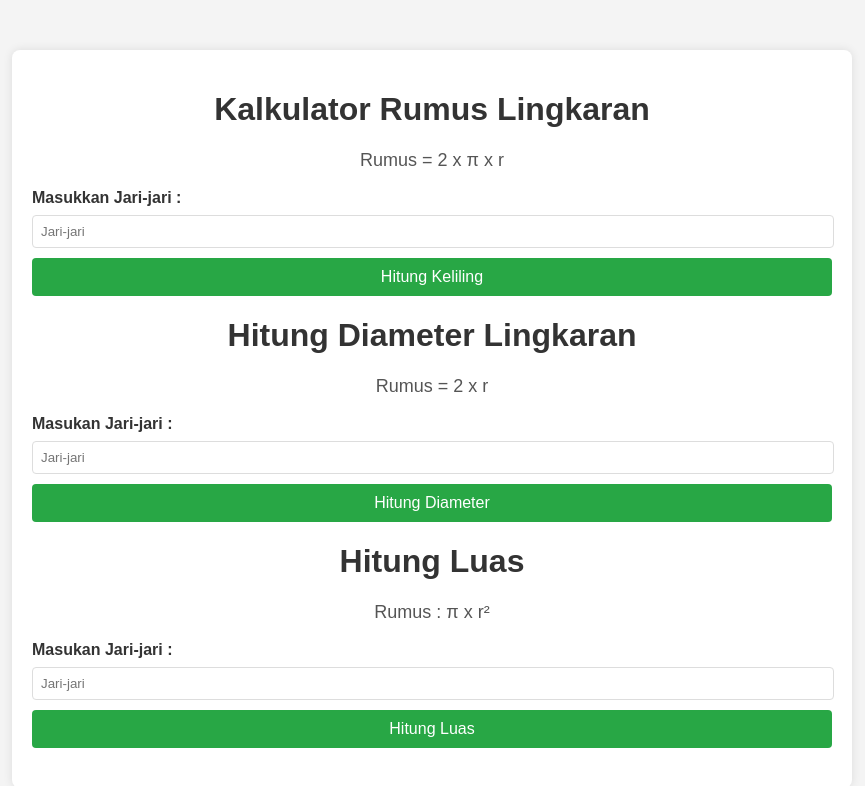
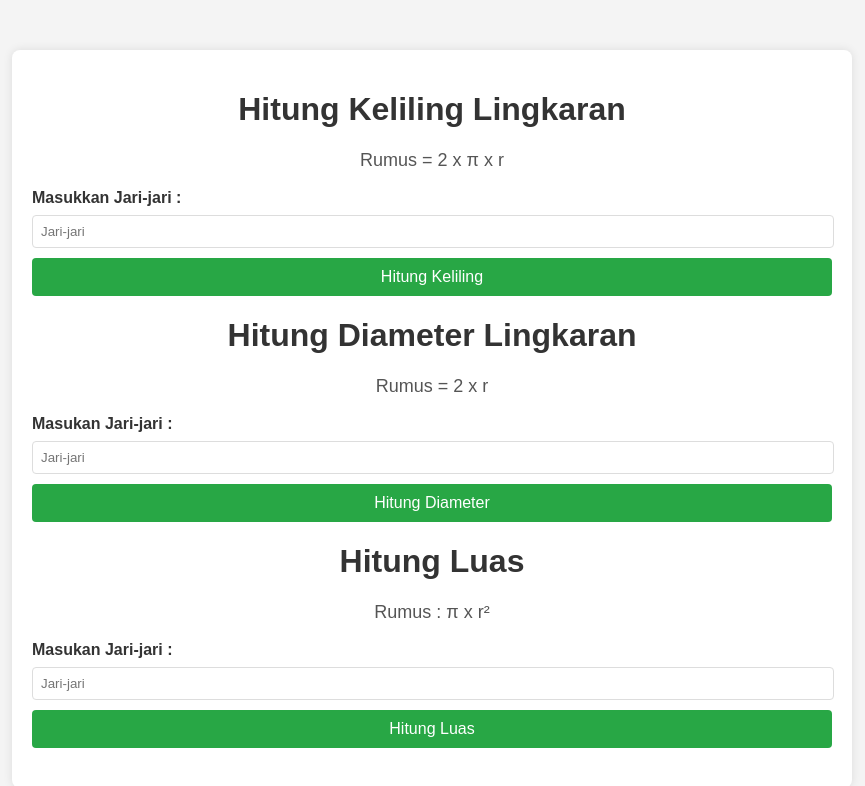
Before and after one commit to rhelzz/kalkulator-lingkaran, a plain HTML site: page index.html in a window 1280 px wide. Shown: the whole page, without its empty margins (208-1073 px from the left). Drawn offline with Linux system fonts and the light colour scheme.

Commit message:
Update index.html
Title fixed

```diff
--- a/index.html
+++ b/index.html
@@ -9,7 +9,7 @@
 <body>
     <div class="container">
         <div class="section">
-            <h1>Kalkulator Rumus Lingkaran</h1>
+            <h1>Hitung Keliling Lingkaran</h1>
             <p>Rumus = 2 x π x r</p>
             <label for="radiusKeliling">Masukkan Jari-jari :</label>
             <input type="number" id="radiusKeliling" placeholder="Jari-jari" class="form" />
```
